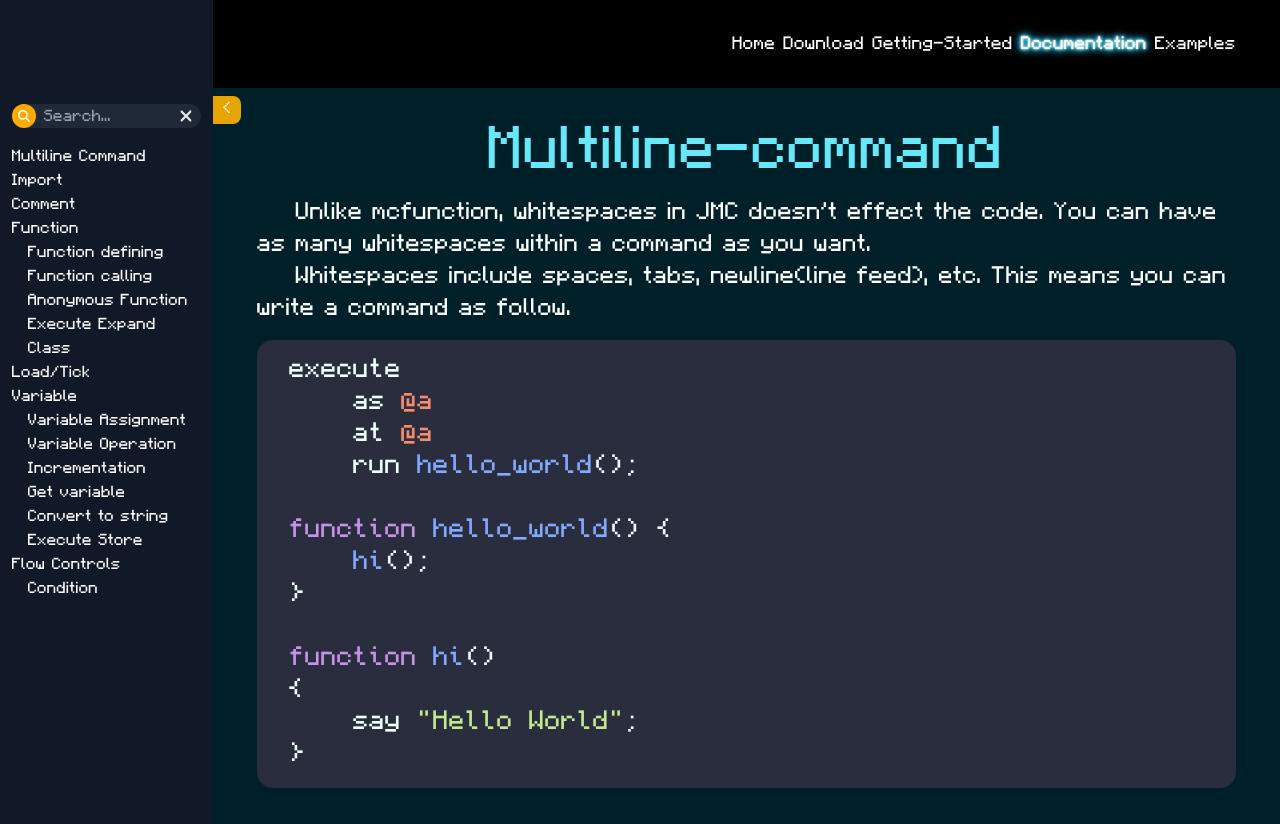
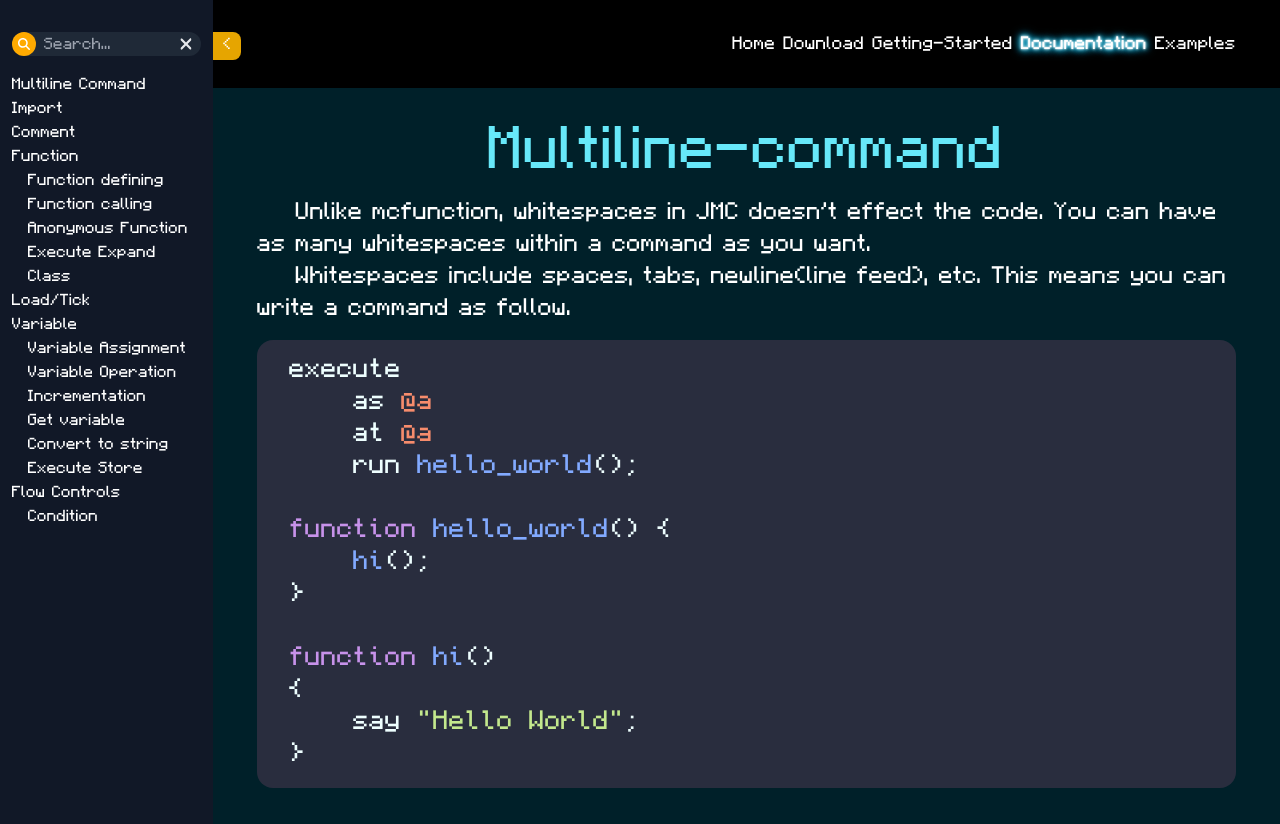
Before and after one commit to WingedSeal/jmc, a React (Create React App) app: page /documentation/multiline-command in a window 1280 px wide. Built offline with nearby package versions, Linux system fonts and the light colour scheme.

Commit message:
Readjust sidebar nav position

```diff
--- a/src/components/SidebarNav/DocsPages.tsx
+++ b/src/components/SidebarNav/DocsPages.tsx
@@ -96,7 +96,7 @@ const getDocsPages = (
                     name="Incrementation"
                     keyword="decrementation"
                     page="variable"
-                    hash="decrementation"
+                    hash="variable_incrementation"
                     searchValue={searchValue}
                 />,
                 <DocsLink
--- a/src/components/SidebarNav/SidebarNav.tsx
+++ b/src/components/SidebarNav/SidebarNav.tsx
@@ -27,14 +27,14 @@ const SidebarNav: React.FC<SidebarNavInterface> = ({ children }) => {
             />
             {isOpen ? (
                 <div
-                    className="text-white mt-[calc(100vh-1.75rem)] md:mt-[12vh] fixed z-30 ml-[calc(100%-1.75rem)] md:ml-[16.667%] w-7 h-7 bg-tertiary-contrast rounded-tl-lg md:rounded-none md:rounded-tr-lg md:rounded-br-lg"
+                    className="text-white mt-[calc(100vh-1.75rem)] md:mt-8 fixed z-30 ml-[calc(100%-1.75rem)] md:ml-[16.667%] w-7 h-7 bg-tertiary-contrast rounded-tl-lg md:rounded-none md:rounded-tr-lg md:rounded-br-lg"
                     onClick={() => setOpen(false)}
                 >
                     <div className="m-auto text-center">{"<"}</div>
                 </div>
             ) : (
                 <div
-                    className="text-white mt-[12vh] fixed z-30 w-7 h-7 bg-tertiary-contrast rounded-tr-lg rounded-br-lg"
+                    className="text-white mt-8 fixed z-30 w-7 h-7 bg-tertiary-contrast rounded-tr-lg rounded-br-lg"
                     onClick={() => setOpen(true)}
                 >
                     <div className="m-auto text-center">{">"}</div>
@@ -42,7 +42,7 @@ const SidebarNav: React.FC<SidebarNavInterface> = ({ children }) => {
             )}
             <section
                 className={
-                    "bg-gray-900 min-h-screen w-full md:w-1/6 flex flex-col px-1 pl-4 md:px-3 pt-[13vh] fixed overflow-y-auto transition-all duration-200 ease-out z-20" +
+                    "bg-gray-900 min-h-screen w-full md:w-1/6 flex flex-col px-1 pl-4 md:px-3 pt-8 fixed overflow-y-auto transition-all duration-200 ease-out z-20" +
                     (!isOpen ? " scale-x-0 -translate-x-1/2" : "")
                 }
             >
```
